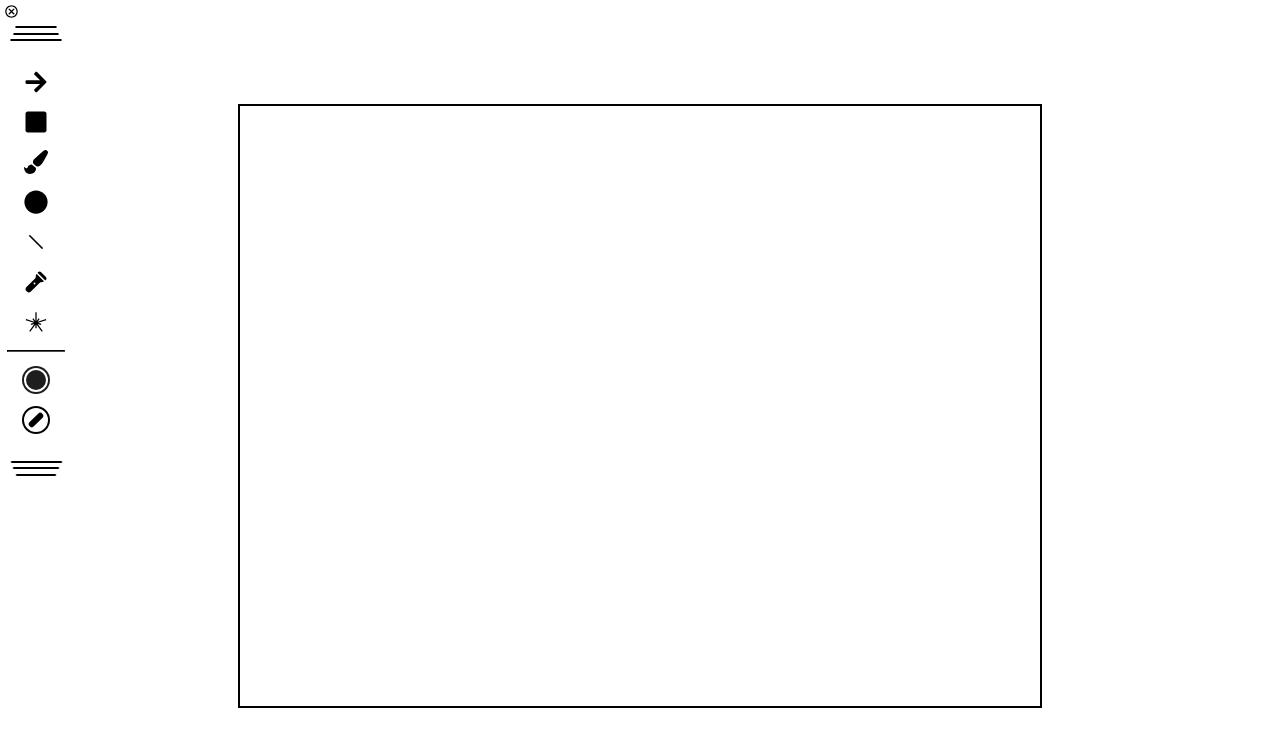
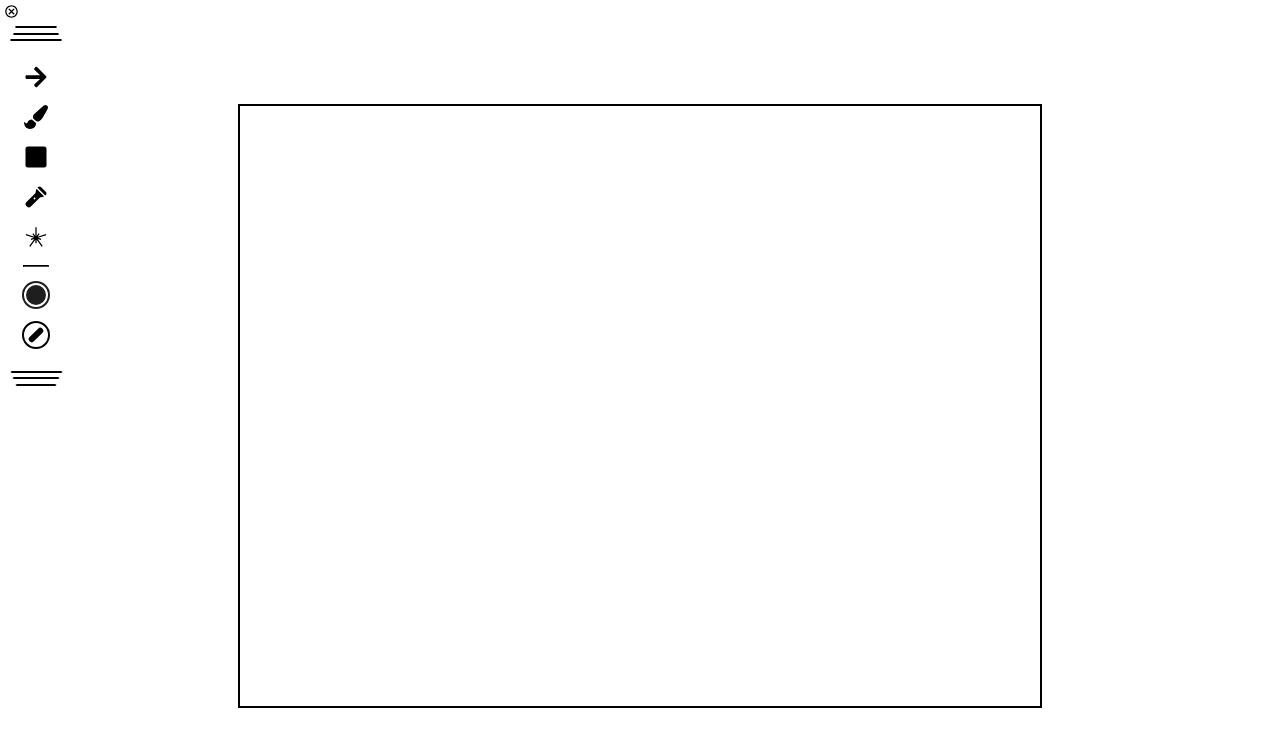
Before and after one commit to DmytroVasin/DrawPen, a React (Create React App) app: page / in a window 1280 px wide. Shown: the top 746 px of the page. Built offline with nearby package versions, Linux system fonts and the light colour scheme.

Commit message:
finished look

```diff
--- a/src/components/ToolBar.css
+++ b/src/components/ToolBar.css
@@ -1,12 +1,55 @@
+:root {
+  --toolbar-width: 70px;
+  --toolbar-height: 400px;
+}
+
 #toolbar {
   position: absolute;
   top: 0;
   left: 0;
-  width: 70px;
+  width: var(--toolbar-width);
   border-radius: 10px;
   background-color: rgba(255, 255, 255, 0.2);
   backdrop-filter: blur(17px);
   border: 1px solid rgba(255, 255, 255, 0.2);
+  height: var(--toolbar-height);
+  overflow: hidden;
+}
+
+#mainview,
+#toolGroup,
+#colorGroup,
+#widthGroup {
+  width: 100%;
+  height: calc(100% - 30px);
+  position: absolute;
+  transition: .3s;
+  display: flex;
+  justify-content: center;
+  align-items: center;
+}
+
+#toolGroup,
+#colorGroup,
+#widthGroup {
+  left: 70px;
+  display: flex;
+  justify-content: center;
+  align-items: center;
+  z-index: 5;
+}
+
+#toolbar.slide-tool #mainview,
+#toolbar.slide-color #mainview,
+#toolbar.slide-width #mainview {
+  left: -70px;
+}
+
+#mainview,
+#toolbar.slide-tool #toolGroup,
+#toolbar.slide-color #colorGroup,
+#toolbar.slide-width #widthGroup {
+  left: 0;
 }
 
 .toolbar__header,
@@ -14,6 +57,7 @@
   display: flex;
   justify-content: center;
   padding: 5px 0;
+  z-index: 6;
 }
 
 .window__buttons button {
@@ -26,6 +70,13 @@
   padding: 2px;
   width: 20px;
   height: 20px;
+}
+
+.toolbar__container {
+  display: flex;
+  flex-direction: column;
+  justify-content: space-between;
+  height: calc(100% - 30px);
 }
 
 .toolbar__items {
--- a/src/components/ToolBar.js
+++ b/src/components/ToolBar.js
@@ -22,6 +22,8 @@ const ToolBar = ({
   const [dragging, setDragging] = useState(false);
   const [offset, setOffset] = useState({ x: 0, y: 0 });
   const toolbarRef = useRef()
+  const [slide, setSlide] = useState(null);
+  const [lastActiveFigure, setLastActiveFigure] = useState();
 
   const onMouseDown = useCallback((e) => {
     setDragging(true);
@@ -72,27 +74,58 @@ const ToolBar = ({
     };
   }, [onMouseMove, onMouseUp]);
 
-  const onChangeTool = (event) => {
-    handleChangeTool(event.target.name);
+  const handleToolChange = (tool) => {
+    handleChangeTool(tool);
+    if (["rectangle", "oval", "line"].includes(tool)) {
+      setLastActiveFigure(tool);
+    }
+    switchView(null);
   };
 
-  const onChangeColor = () => {
-    const newColorIndex = (activeColorIndex + 1) % colorList.length;
-    handleChangeColor(newColorIndex);
+  const onChangeColor = (index) => {
+    handleChangeColor(index);
+    switchView(null)
   };
 
-  const onChangeWidth = () => {
-    const newWidthIndex = (activeWidthIndex + 1) % widthList.length;
-    handleChangeWidth(newWidthIndex);
+  const onChangeWidth = (index) => {
+    handleChangeWidth(index);
+    switchView(null)
+  };
+
+  const renderGroupIcon = () => {
+    switch (activeTool) {
+      case "rectangle":
+        return <FaSquare />;
+      case "oval":
+        return <FaCircle />;
+      case "line":
+        return <AiOutlineLine />;
+      default:
+        switch (lastActiveFigure) {
+          case "rectangle":
+            return <FaSquare />;
+          case "oval":
+            return <FaCircle />;
+          case "line":
+            return <AiOutlineLine />;
+          default:
+            return <FaSquare />;
+        }
+    }
+  };
+
+  const switchView = (name) => {
+    setSlide(name);
   };
 
   return (
-    <aside id="toolbar" ref={toolbarRef} style={{ left: position.x, top: position.y }}>
+    <aside id="toolbar" ref={toolbarRef} className={slide ? `slide-${slide}` : ""} style={{ left: position.x, top: position.y }}>
       <div className="window__buttons">
         <button>
           <MdOutlineCancel size={15} />
         </button>
       </div>
+      <div className="toolbar__container">
       <div className="toolbar__header">
         <div className="draglines" onMouseDown={onMouseDown}>
           <div />
@@ -100,39 +133,33 @@ const ToolBar = ({
           <div />
         </div>
       </div>
+      <div id="mainview">
       <ul className="toolbar__items">
         <li className={activeTool === "arrow" ? "active" : ""}>
-          <button name="arrow" onClick={onChangeTool}>
+          <button name="arrow" onClick={() => handleChangeTool("arrow")}>
             <FaArrowRight />
           </button>
         </li>
-        <li className={activeTool === "rectangle" ? "active" : ""}>
-          <button name="rectangle" onClick={onChangeTool}>
-            <FaSquare />
-          </button>
-        </li>
         <li className={activeTool === "pen" ? "active" : ""}>
-          <button name="pen" onClick={onChangeTool}>
+          <button name="pen" onClick={() => handleChangeTool("pen")}>
             <FaPaintBrush />
           </button>
         </li>
-        <li className={activeTool === "oval" ? "active" : ""}>
-          <button name="oval" onClick={onChangeTool}>
-            <FaCircle />
-          </button>
-        </li>
-        <li className={activeTool === "line" ? "active" : ""}>
-          <button name="line" onClick={onChangeTool}>
-            <AiOutlineLine transform="rotate(45)" />
+        <li className={["rectangle", "oval", "line"].includes(activeTool) ? "active" : ""}>
+          <button
+            name={activeTool}
+            onClick={() => switchView("tool")}
+          >
+            {renderGroupIcon()}
           </button>
         </li>
         <li className={activeTool === "flashlight" ? "active" : ""}>
-          <button name="flashlight" onClick={onChangeTool}>
+          <button name="flashlight" onClick={() => handleChangeTool("flashlight")}>
             <IoFlashlight />
           </button>
         </li>
         <li className={activeTool === "laser" ? "active" : ""}>
-          <button name="laser" onClick={onChangeTool}>
+          <button name="laser" onClick={() => handleChangeTool("laser")}>
             <GiLaserBurst />
           </button>
         </li>
@@ -140,12 +167,12 @@ const ToolBar = ({
         <li>
           <button
             id="colorPicker"
-            onClick={onChangeColor}
+            onClick={() => switchView("color")}
             style={{ backgroundColor: colorList[activeColorIndex].color }}
           />
         </li>
         <li>
-          <button className="toolbar__width-button" onClick={onChangeWidth}>
+          <button className="toolbar__width-button" onClick={() => switchView("width")}>
             <div
               style={{
                 width: `${widthList[activeWidthIndex].width / 3}px`,
@@ -154,6 +181,7 @@ const ToolBar = ({
           </button>
         </li>
       </ul>
+      </div>
       <div className="toolbar__bottom">
         <div className="draglines rotated" onMouseDown={onMouseDown}>
           <div />
@@ -161,6 +189,64 @@ const ToolBar = ({
           <div />
         </div>
       </div>
+
+      <div id="colorGroup">
+            <ul className={`toolbar__items`}>
+              {colorList.map((color, index) => (
+                <li key={index}>
+                  <button
+                    id="colorPicker"
+                    onClick={() => onChangeColor(index)}
+                    style={{ backgroundColor: color.color }}
+                  />
+                </li>
+              ))}
+            </ul>
+          </div>
+
+          <div id="toolGroup">
+            <ul
+              className={`toolbar__items`}
+            >
+              <li className={activeTool === "rectangle" ? "active" : ""}>
+                <button
+                  name="rectangle"
+                  onClick={() => handleToolChange("rectangle")}
+                >
+                  <FaSquare />
+                </button>
+              </li>
+              <li className={activeTool === "oval" ? "active" : ""}>
+                <button name="oval" onClick={() => handleToolChange("oval")}>
+                  <FaCircle />
+                </button>
+              </li>
+              <li className={activeTool === "line" ? "active" : ""}>
+                <button name="line" onClick={() => handleToolChange("line")}>
+                  <AiOutlineLine />
+                </button>
+              </li>
+            </ul>
+          </div>
+
+          <div id="widthGroup">
+            <ul
+              className={`toolbar__items`}
+            >
+              {widthList.map((width, index) => (
+                <li key={index}>
+                  <button className="toolbar__width-button" onClick={() => onChangeWidth(index)}>
+                    <div
+                      style={{
+                        width: `${width.width / 3}px`,
+                      }}
+                    />
+                  </button>
+                </li>
+              ))}
+            </ul>
+        </div>
+      </div>
     </aside>
   );
 };
```
